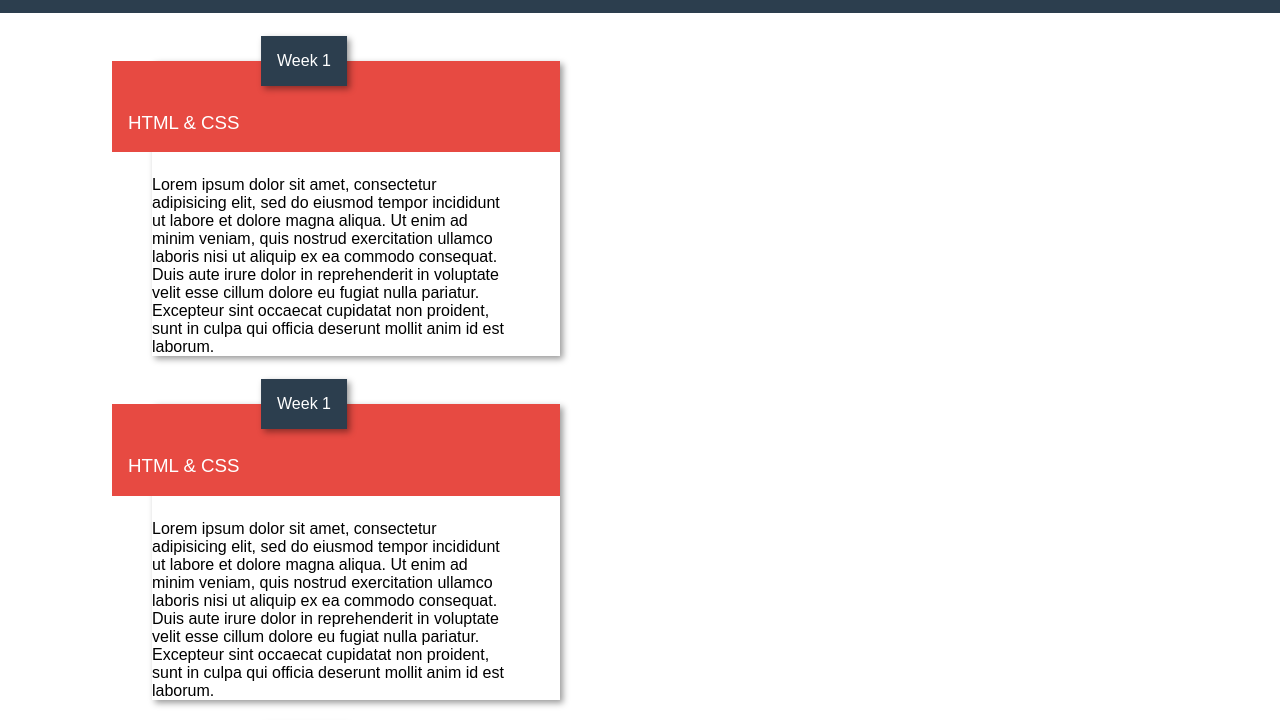
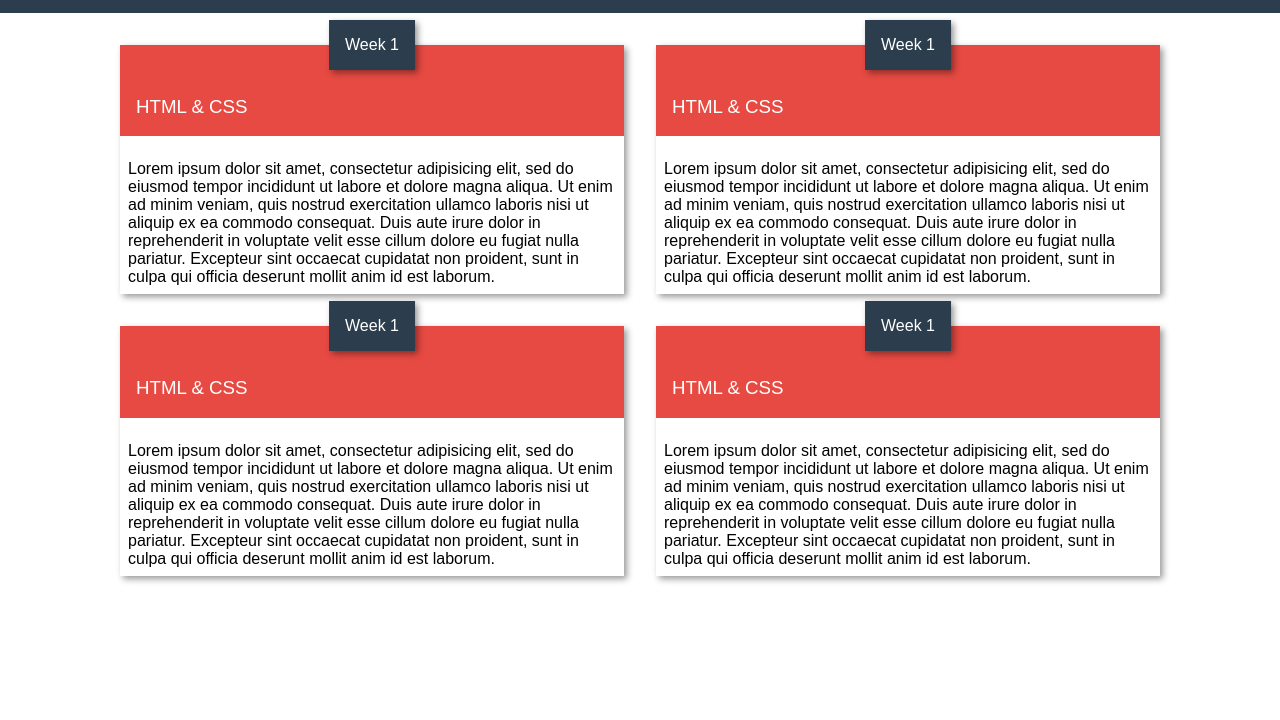
Before and after one commit to stephhappens/07-portfolio, a website: page public/blog.html in a window 1280 px wide. Shown: the part 37-757 px from the top of the page. Drawn offline with nearby package versions, Linux system fonts and the light colour scheme; files that its build step writes are made by us from their sources.

Commit message:
fix blog layout

```diff
--- a/public/blog.html
+++ b/public/blog.html
@@ -14,7 +14,8 @@
     <div class="full-page__content">
       <div class="nav-bar">
         <div class="nav-bar__item--logo">
-          Stephanie Provence <a href="/index.html" alt="homepage">
+          Stephanie Provence
+          <a href="/index.html" alt="homepage">
         </div>
         <ul class="nav-bar__links">
           <li class="nav-bar__item"> <a href="/index.html" alt="skills page"> Portfolio </a> </li>
@@ -23,17 +24,17 @@
         </ul>
       </div>
 
+      <div class="section">
         <div class="blog-container">
+          <div class="row">
           <div class="blog">
             <div class="profile_user">
               <div class="week">Week 1</div>
               <h3 class="blogtitle">HTML & CSS</h3>
             </div>
             <div class="blogcontent">
-        Lorem ipsum dolor sit amet, consectetur adipisicing elit, sed do eiusmod tempor incididunt ut labore et dolore
-          magna aliqua. Ut enim ad minim veniam, quis nostrud exercitation ullamco laboris nisi ut aliquip ex ea commodo
-          consequat. Duis aute irure dolor in reprehenderit in voluptate velit esse cillum dolore eu fugiat nulla pariatur.
-          Excepteur sint occaecat cupidatat non proident, sunt in culpa qui officia deserunt mollit anim id est laborum.
+              Lorem ipsum dolor sit amet, consectetur adipisicing elit, sed do eiusmod tempor incididunt ut labore et dolore magna aliqua. Ut enim ad minim veniam, quis nostrud exercitation ullamco laboris nisi ut aliquip ex ea commodo consequat. Duis aute irure dolor
+              in reprehenderit in voluptate velit esse cillum dolore eu fugiat nulla pariatur. Excepteur sint occaecat cupidatat non proident, sunt in culpa qui officia deserunt mollit anim id est laborum.
 
             </div>
           </div>
@@ -46,10 +47,8 @@
               <h3 class="blogtitle">HTML & CSS</h3>
             </div>
             <div class="blogcontent">
-            Lorem ipsum dolor sit amet, consectetur adipisicing elit, sed do eiusmod tempor incididunt ut labore et dolore
-                magna aliqua. Ut enim ad minim veniam, quis nostrud exercitation ullamco laboris nisi ut aliquip ex ea commodo
-                consequat. Duis aute irure dolor in reprehenderit in voluptate velit esse cillum dolore eu fugiat nulla pariatur.
-                Excepteur sint occaecat cupidatat non proident, sunt in culpa qui officia deserunt mollit anim id est laborum.
+              Lorem ipsum dolor sit amet, consectetur adipisicing elit, sed do eiusmod tempor incididunt ut labore et dolore magna aliqua. Ut enim ad minim veniam, quis nostrud exercitation ullamco laboris nisi ut aliquip ex ea commodo consequat. Duis aute irure dolor
+              in reprehenderit in voluptate velit esse cillum dolore eu fugiat nulla pariatur. Excepteur sint occaecat cupidatat non proident, sunt in culpa qui officia deserunt mollit anim id est laborum.
 
             </div>
           </div>
@@ -62,10 +61,8 @@
               <h3 class="blogtitle">HTML & CSS</h3>
             </div>
             <div class="blogcontent">
-            Lorem ipsum dolor sit amet, consectetur adipisicing elit, sed do eiusmod tempor incididunt ut labore et dolore
-                magna aliqua. Ut enim ad minim veniam, quis nostrud exercitation ullamco laboris nisi ut aliquip ex ea commodo
-                consequat. Duis aute irure dolor in reprehenderit in voluptate velit esse cillum dolore eu fugiat nulla pariatur.
-                Excepteur sint occaecat cupidatat non proident, sunt in culpa qui officia deserunt mollit anim id est laborum.
+              Lorem ipsum dolor sit amet, consectetur adipisicing elit, sed do eiusmod tempor incididunt ut labore et dolore magna aliqua. Ut enim ad minim veniam, quis nostrud exercitation ullamco laboris nisi ut aliquip ex ea commodo consequat. Duis aute irure dolor
+              in reprehenderit in voluptate velit esse cillum dolore eu fugiat nulla pariatur. Excepteur sint occaecat cupidatat non proident, sunt in culpa qui officia deserunt mollit anim id est laborum.
 
             </div>
           </div>
@@ -78,16 +75,16 @@
               <h3 class="blogtitle">HTML & CSS</h3>
             </div>
             <div class="blogcontent">
-                    Lorem ipsum dolor sit amet, consectetur adipisicing elit, sed do eiusmod tempor incididunt ut labore et dolore
-                      magna aliqua. Ut enim ad minim veniam, quis nostrud exercitation ullamco laboris nisi ut aliquip ex ea commodo
-                      consequat. Duis aute irure dolor in reprehenderit in voluptate velit esse cillum dolore eu fugiat nulla pariatur.
-                      Excepteur sint occaecat cupidatat non proident, sunt in culpa qui officia deserunt mollit anim id est laborum.
+              Lorem ipsum dolor sit amet, consectetur adipisicing elit, sed do eiusmod tempor incididunt ut labore et dolore magna aliqua. Ut enim ad minim veniam, quis nostrud exercitation ullamco laboris nisi ut aliquip ex ea commodo consequat. Duis aute irure dolor
+              in reprehenderit in voluptate velit esse cillum dolore eu fugiat nulla pariatur. Excepteur sint occaecat cupidatat non proident, sunt in culpa qui officia deserunt mollit anim id est laborum.
+            </div>
+          </div>
+        </div>
+        </div>
+      </div>
     </div>
   </div>
 
-
-</div>
-</div>
     <footer>
       <div class="bottom__nav">
         <div class="bottom__nav--icons">
@@ -100,6 +97,7 @@
 
       </div>
     </footer>
-  </div>
+
 </body>
+
 </html>
--- a/styles/blog.scss
+++ b/styles/blog.scss
@@ -10,27 +10,17 @@ $fa-font-path: '//netdna.bootstrapcdn.com/font-awesome/4.3.0/fonts';
   font-family: "Source Sans Pro", sans-serif;
 
   &__content {
-    // flex-grow: 1;
   }
 }
 
 .nav-bar {
-  display: -webkit-box;
-  display: -ms-flexbox;
-  /* display: flex; */
   background: #2c3e4e;
   width: 100%;
-  /* flex-grow: 2; */
-  /* flex-direction: row; */
-  /* flex-wrap: wrap; */
 }
 
 .nav-bar__links {
-  /* padding-left: 0; */
   list-style: none;
   padding: 0;
-  /* width: 50%; */
-  /* text-align: left; */
   display: flex;
 }
 
@@ -50,32 +40,36 @@ $fa-font-path: '//netdna.bootstrapcdn.com/font-awesome/4.3.0/fonts';
   flex-grow: 1;
 }
 
+.section {
+  padding: 1rem;
+}
+
+.row {
+  display: flex;
+  flex-wrap: wrap;
+  flex-grow: 1;
+  margin-left: -1rem;
+  margin-right: -1rem;
+}
 
 .blog-container {
-  max-width: 50%;
+  display: flex;
+  max-width: 65rem;
   margin: 0 auto;
-    padding-top: 2rem;
-    margin: 1rem;
-    width: calc(100% / 2 - 1rem - 1rem);
-    float: left;
-    padding-right: 4rem;
 }
 
 .profile_user {
-  overflow: auto;
-  margin-right: -3rem;
-  margin-left: -2.5rem;
+  position: relative;
   background: rgba(231, 74, 66, 1.0);
 }
 
 .blog {
+  flex-basis: calc(100% / 2 - 1rem - 1rem);
+  flex-grow: 1;
+  margin: 1rem;
+
+  color: white;
   box-shadow: 0.2rem 0.2rem 0.4rem rgba(0, 0, 0, 0.4);
-  color: white;
-  display: inline-block;
-
-  padding-right: 3rem;
-  margin-left: 25%;
-  margin-bottom: 3rem;
  }
 
 .image {
@@ -90,8 +84,9 @@ $fa-font-path: '//netdna.bootstrapcdn.com/font-awesome/4.3.0/fonts';
   color: white;
   background: #2c3e4e;
   position: absolute;
+  left: 50%;
   transform: translate(-50%, -50%);
-      margin-left: 12rem;
+  margin: 0;
   padding: 1rem;
   box-shadow: 0.2rem 0.2rem 0.4rem rgba(0, 0, 0, 0.4);
 }
@@ -107,6 +102,7 @@ font-weight: 300;
 
 .blogcontent {
 color: black;
+padding: 0.5rem;
 padding-top: 1.5rem;
 }
 
--- a/styles/nashville.scss
+++ b/styles/nashville.scss
@@ -16,10 +16,14 @@
     bottom: 35rem;
     font-size: 3rem;
     font-weight: bold;
+    visibility: hidden;
+
+    &:hover {
+      visibility: visible;
+    }
 }
 
 .row {
-  margin: -1rem;
   display: flex;
   flex-wrap: wrap;
 }
```
Lines whose indentation alone changed are shown as unchanged.
